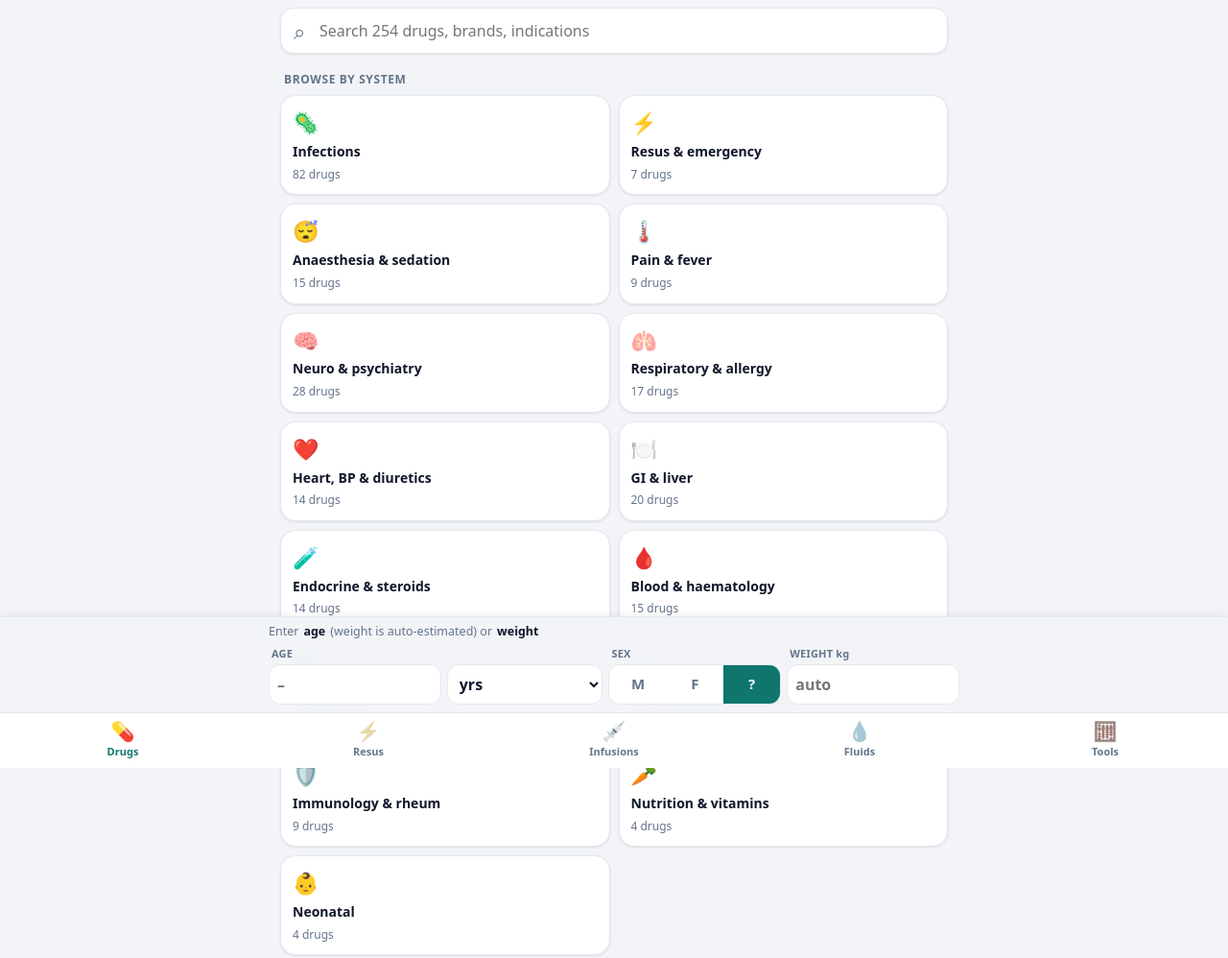
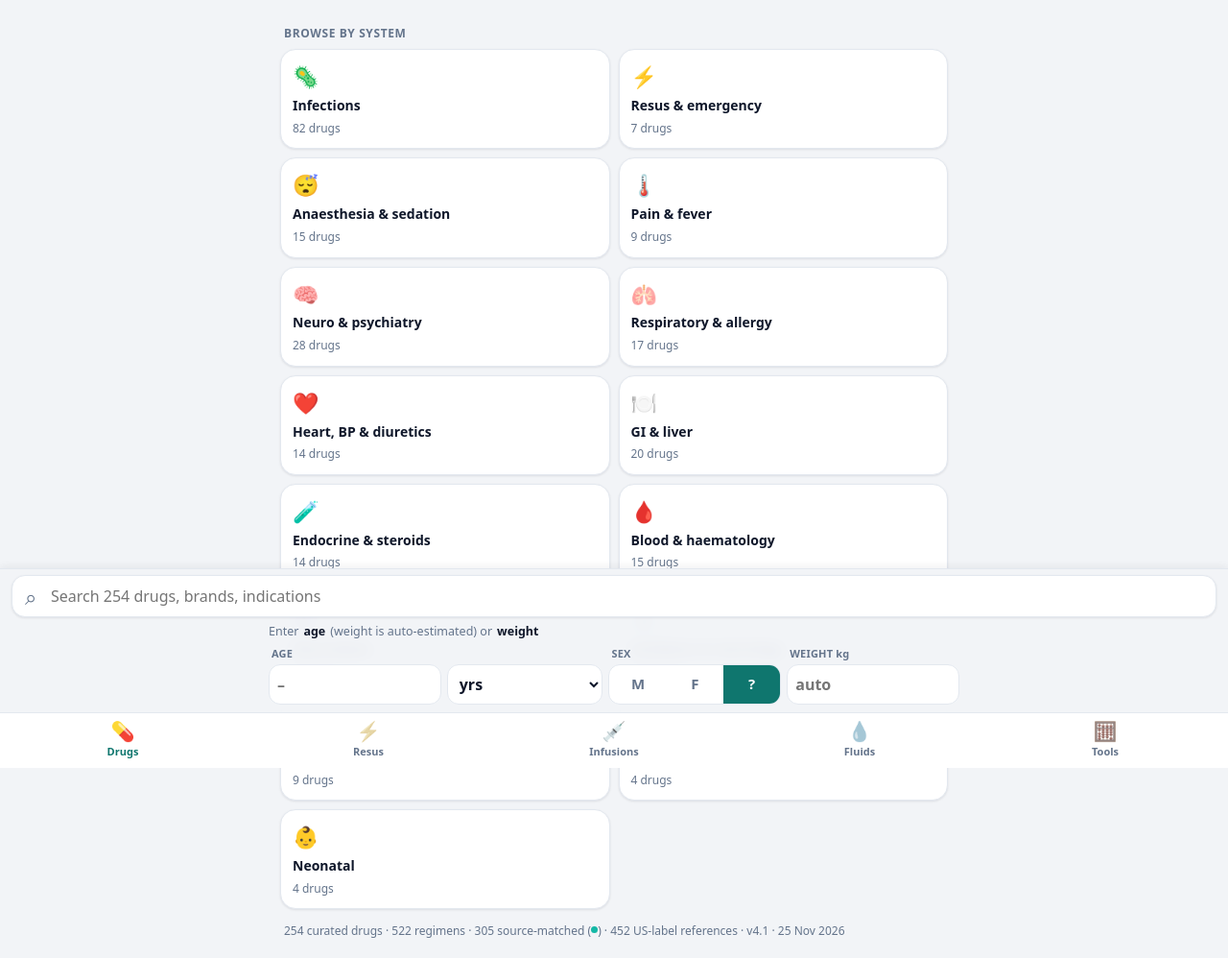
Before and after one commit to sdasadhikary/Pediadose, a plain HTML site: page index.html in a window 1280 px wide. Shown: the top 998 px of the page at 96% size. Drawn offline with Linux system fonts and the light colour scheme.

Commit message:
Drug search bar docked above patient bar (Drugs tab); bump SW cache
Co-Authored-By: Claude Sonnet 5.5 <noreply@anthropic.com>
Claude-Session: https://claude.ai/code/session_01DCpyzHNdGJKuiWrAzwPWJt

```diff
--- a/index.html
+++ b/index.html
@@ -72,11 +72,13 @@ nav button{flex:1;border:0;border-radius:0;padding:8px 2px 9px;background:none;f
 </style><style>/* v4.1: patient bar docked at bottom, above tab bar */
 #pt{position:fixed;top:auto;left:0;right:0;bottom:var(--navh,58px);border-bottom:0;border-top:1px solid var(--bd);display:flex;flex-direction:column;padding:6px 12px 8px;background:color-mix(in srgb,var(--bg) 94%,transparent);box-shadow:0 -2px 8px rgba(15,23,42,.06)}
 #pt .prow{width:100%}#wnote{order:-1;margin:0 auto 6px;width:100%}
+#sbw{order:-2;margin:0 0 6px}#pt #sbw input{height:44px;padding-left:40px;border-radius:14px;font-weight:500}#pt #sbw:before{top:7px}#pt #sbw input::-webkit-search-cancel-button{-webkit-appearance:none;height:18px;width:18px;border-radius:9px;background:var(--mu);opacity:.5}
 body.kb nav{display:none}body.kb #pt{bottom:0;padding-bottom:calc(8px + env(safe-area-inset-bottom))}
 .toast{bottom:calc(var(--stackh,150px) + 10px)}#instb{bottom:calc(var(--stackh,150px) + 10px)!important}
 </style>
 </head><body>
 <div id="pt">
+ <div class="search" id="sbw"><input id="q" type="search" placeholder="Search drugs, brands, indications" autocomplete="off" autocapitalize="off" spellcheck="false" enterkeyhint="search"></div>
  <div class="prow">
   <div><div class="lab">AGE</div><input id="age" type="number" inputmode="decimal" placeholder="–" step="any" min="0"></div>
   <div><div class="lab">&nbsp;</div><select id="au"><option value="y">yrs</option><option value="m">mo</option><option value="d">days</option></select></div>
@@ -1186,7 +1188,7 @@ function regCard(d,reg,w,am,isAlt){
   return{h,o,F}}
 // ---------- nav ----------
 function tab(t){T=t;['drugs','resus','inf','fluid','tools'].forEach(id=>$('#n_'+id).classList.toggle('on',id==t));curD=null;view();window.scrollTo(0,0)}
-function view(){note();({drugs:()=>curD!=null?drugView():listView(),resus:resusView,inf:infView,fluid:fluidView,tools:toolsView})[T]()}
+function view(){note();const sw=$('#sbw');if(sw)sw.style.display=T=='drugs'?'':'none';({drugs:()=>curD!=null?drugView():listView(),resus:resusView,inf:infView,fluid:fluidView,tools:toolsView})[T]()}
 // ---------- search ----------
 function lev(a,b){const m=[];for(let i=0;i<=a.length;i++)m[i]=[i];for(let j=1;j<=b.length;j++)m[0][j]=j;for(let i=1;i<=a.length;i++)for(let j=1;j<=b.length;j++)m[i][j]=Math.min(m[i-1][j]+1,m[i][j-1]+1,m[i-1][j-1]+(a[i-1]==b[j-1]?0:1));return m[a.length][b.length]}
 function match(hay,qq){hay=hay.toLowerCase();if(hay.startsWith(qq))return 4;if(hay.split(/[^a-z0-9]+/).some(t=>t.startsWith(qq)))return 3;if(hay.includes(qq))return 2;if(qq.length>=4)return hay.split(/[^a-z0-9]+/).some(t=>t.length>=4&&lev(t.slice(0,qq.length+1),qq)<=1)?1:0;return 0}
@@ -1195,7 +1197,7 @@ function rowH(d,id){const g=grpOf(d),s=srcCount(d),fav=favs.includes(d.n);
   return`<div class="row2" onclick="openD('${id}')"><div class="av">${g.i}</div><div class="rmain"><div class="rt">${esc(d.n)}${fav?' <span style="color:#d4a017">★</span>':''}${s?'<span class="dot" title="source-matched"></span>':''}</div><div class="rs">${esc(d.c)}${d.al?' · '+esc(d.al):''}</div></div><div class="chev">›</div></div>`}
 function listView(){
   const A=ALL(),ids=A.map((d,i)=>[d,idOf(i)]);const ql=q.trim().toLowerCase();
-  let h=`<div class="search"><input id="q" placeholder="Search ${A.length} drugs, brands, indications" value="${esc(q)}" autocomplete="off" autocapitalize="off" spellcheck="false" enterkeyhint="search"></div>`;
+  let h='';const qb=$('#q');if(qb){qb.placeholder='Search '+A.length+' drugs, brands, indications';if(qb.value!==q)qb.value=q}
   if(ql){
     let r=ids.map(x=>[x,Math.max(match(x[0].n+' '+(x[0].al||''),ql)*2,match(x[0].ind.map(i=>i.n).join(' | ')+' '+x[0].c,ql))]).filter(x=>x[1]>0).sort((a,b)=>b[1]-a[1]||a[0][0].n.localeCompare(b[0][0].n)).map(x=>x[0]);
     h+=`<div class="sec">${r.length} curated</div>`+(r.length?`<div class="list">${r.slice(0,60).map(([d,id])=>rowH(d,id)).join('')}</div>`:'<div class="card empty">No curated match</div>');
@@ -1217,7 +1219,7 @@ function listView(){
     h+=`<div class="sec">Browse by system</div><div class="grid">`+GROUPS.map(g=>{const n=A.filter(d=>grpOf(d).k==g.k).length;return n?`<button class="tile" onclick="grp='${g.k}';sub='All';listView();window.scrollTo(0,0)"><span class="ti">${g.i}</span><span class="tn">${g.n}</span><span class="tc">${n} drug${n>1?'s':''}</span></button>`:''}).join('')+`</div>`;
     h+=`<div class="mu sm" style="margin:14px 4px">${CUR.length} curated drugs · ${CUR.reduce((a,d)=>a+d.ind.length,0)} regimens · ${CUR.reduce((a,d)=>a+srcCount(d),0)} source-matched (<span class="dot" style="margin:0"></span>) · ${LAB.length} US-label references · ${BUILD}</div>`;
   }
-  $('#main').innerHTML=h;const qi=$('#q');qi.addEventListener('input',e=>{q=e.target.value;const p=e.target.selectionStart;listView();const n=$('#q');n.focus();try{n.setSelectionRange(p,p)}catch(_){}})}
+  $('#main').innerHTML=h}
 function openD(id){curD=id;lvl='mid';const d=getD(id),w=W(),am=ageM();curI=Math.max(0,d.ind.findIndex(x=>appl(x,am,w&&w.w).ok!==false));
   rec=[d.n,...rec.filter(n=>n!=d.n)].slice(0,12);store.s('pd3rec',rec);drugView();window.scrollTo(0,0)}
 function openL(n){const d=LAB.find(x=>x.n==n);$('#main').innerHTML=`<div class="top"><button class="back" onclick="listView()">‹ Back</button></div><div class="card"><div class="h1">${esc(d.n)}</div><div class="mu">${esc(d.c)}</div><div class="warn">No curated regimen. Text below is from a US label (“${esc(d.b)}”, set ${esc(d.s)}, ${esc(d.d)}). Not a dose recommendation; may not match Indian practice.</div>${d.p.map(p=>`<div class="src">${esc(p)}</div>`).join('')}</div>`}
@@ -1442,6 +1444,7 @@ $('#age').value=P.age||'';$('#au').value=P.au||'y';$('#wt').value=P.wt||'';
 document.querySelectorAll('#sex button').forEach(b=>{b.classList.toggle('on',b.dataset.s==sex);b.onclick=()=>{sex=b.dataset.s;document.querySelectorAll('#sex button').forEach(x=>x.classList.toggle('on',x==b));saveP();view()}});
 ['age','au','wt'].forEach(id=>$('#'+id).addEventListener('input',()=>{saveP();if((T=='drugs'&&curD==null)||T=='tools')note();else view()}));
 tab('drugs');
+$('#q').addEventListener('input',e=>{q=e.target.value;if(T!='drugs')return;curD=null;if(q.trim())window.scrollTo(0,0);listView()});
 // ---- v4.1 bottom patient bar layout ----
 (function(){const pt=document.getElementById('pt'),nv=document.querySelector('nav'),R=document.documentElement;
 function lay(){const kb=document.body.classList.contains('kb'),nh=kb?0:nv.offsetHeight,ph=pt.offsetHeight;R.style.setProperty('--navh',nh+'px');R.style.setProperty('--stackh',(nh+ph)+'px');document.body.style.paddingBottom=(nh+ph+12)+'px'}
--- a/sw.js
+++ b/sw.js
@@ -1,4 +1,4 @@
-const CACHE = 'paeds-dose-v4-3'; // bump on every release
+const CACHE = 'paeds-dose-v4-4'; // bump on every release
 const ASSETS = ['./', 'index.html', 'manifest.webmanifest', 'icon-192.png', 'icon-512.png'];
 self.addEventListener('install', e => {
   e.waitUntil(caches.open(CACHE).then(c => c.addAll(ASSETS)).then(() => self.skipWaiting()));
```
